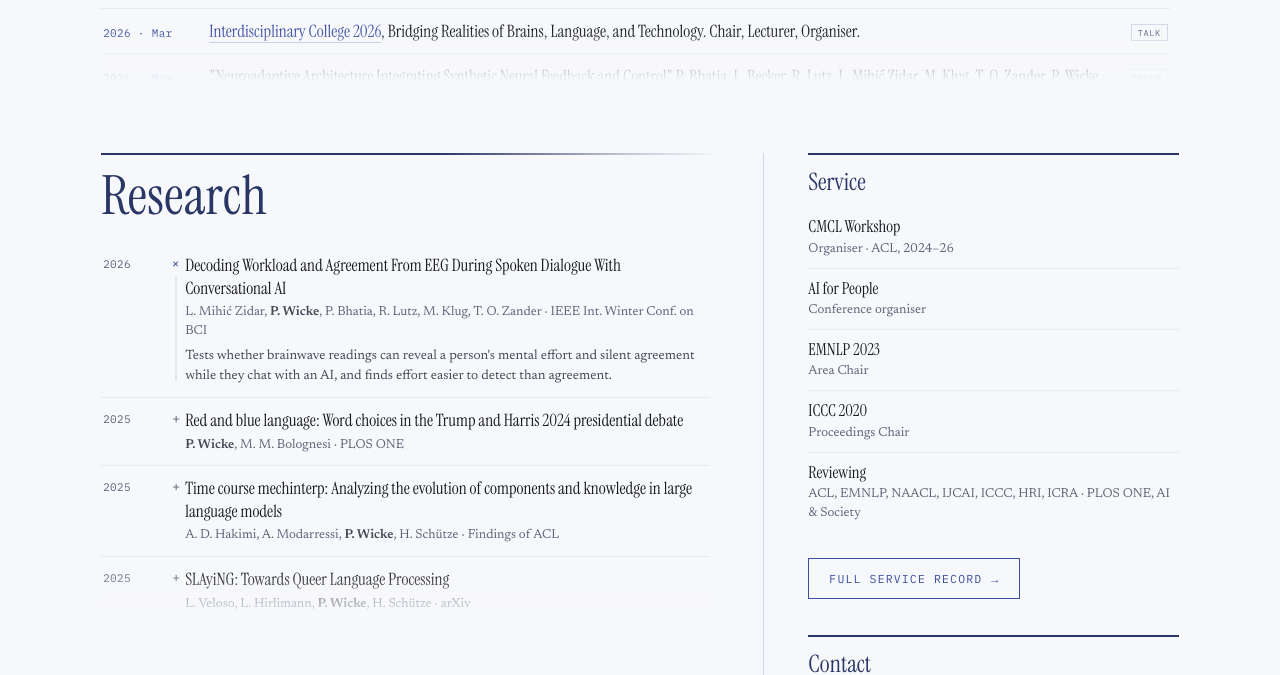
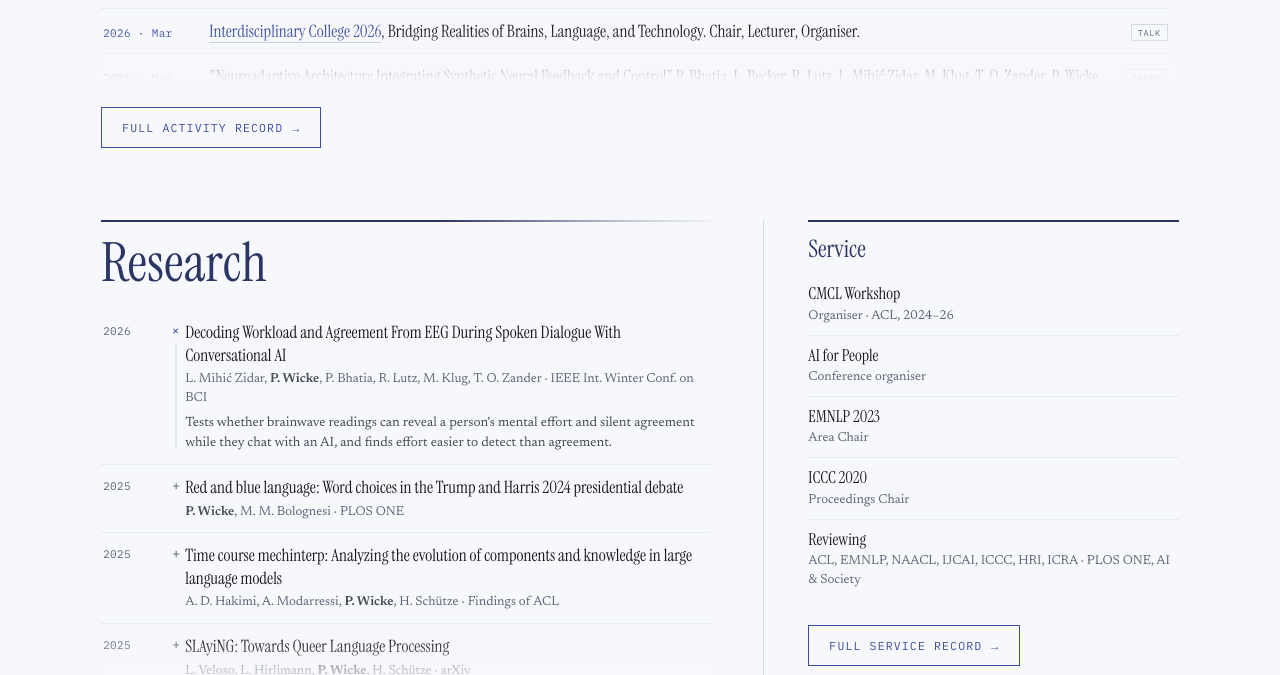
Before and after one commit to PhilWicke/phil-wicke-site, a plain HTML site: page index.html in a window 1280 px wide. Shown: the part 2019-2694 px from the top of the page. Drawn offline with Linux system fonts and the light colour scheme.

Commit message:
Add 'Full activity record' button

```diff
--- a/index.html
+++ b/index.html
@@ -492,6 +492,7 @@
 <!-- RECENT-END -->
           </div>
         </div>
+        <a class="btn-line" href="activity.html">Full activity record <span class="a" aria-hidden="true">&rarr;</span></a>
       </section>
 
       <!-- BODY -->
```
